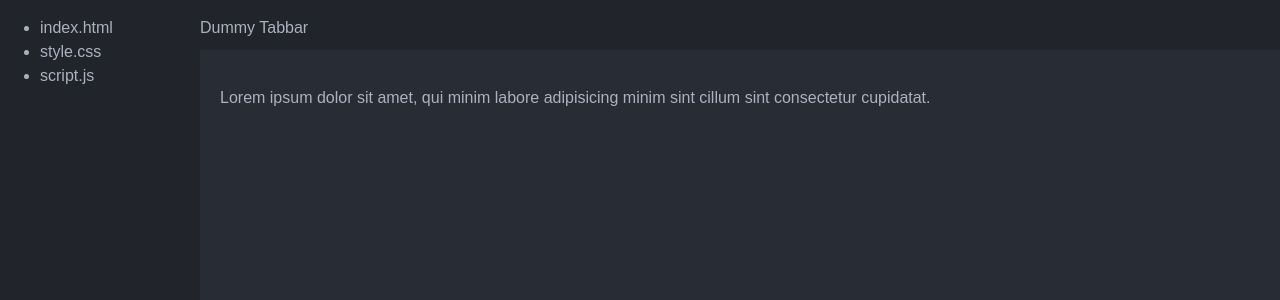
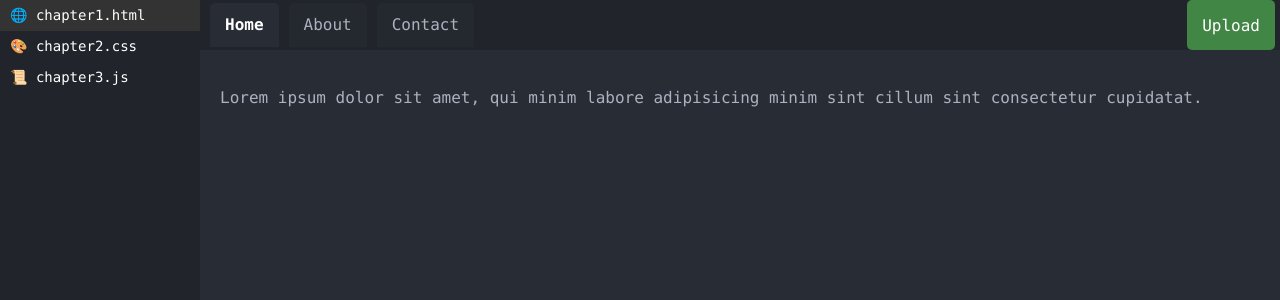
Before and after one commit to migamic/sneaky-reader, a React (Vite) app: page / in a window 1280 px wide. Shown: the top 300 px of the page. Built offline with nearby package versions, Linux system fonts and the light colour scheme.

Commit message:
Sidebar and Tabbar modified

```diff
--- a/src/App.css
+++ b/src/App.css
@@ -1,7 +1,7 @@
 body {
     margin: 0;
     padding: 0;
-    font-family: Arial, sans-serif;
+    font-family: Consolas, Menlo, DejaVu Sans Mono, Courier, Courier New;
     background-color: #282c34;
     color: #abb2bf;
 }
@@ -12,8 +12,30 @@ body {
     top: 0;
     bottom: 0;
     width: 200px;
+    overflow: auto;
     background-color: #21252b;
-    overflow: auto;
+}
+
+.side-list {
+    list-style: none;
+    padding: 0;
+    margin: 0;
+    height: 100%;
+}
+
+.side-item {
+    padding: 5px 10px;
+    cursor: pointer;
+    color: #ffffff;
+    font-size: 14px;
+}
+
+.side-item:hover {
+    padding: 5px 10px;
+    cursor: pointer;
+    color: #ffffff;
+    background-color: #333;
+    font-size: 14px;
 }
 
 .tab-bar {
@@ -24,7 +46,32 @@ body {
     height: 50px;
     background-color: #21252b;
     border-bottom: 1px solid #abb2bf;
+    display: flex;
+    justify-content: space-between;
 }
+
+.tab-list {
+    display: flex;
+    list-style: none;
+    padding: 5px;
+    margin: 0;
+    align-items: center;
+}
+
+.tab {
+    list-style: none;
+    padding: 10px 15px;
+    cursor: pointer;
+    border-radius: 5px 5px 0 0;
+    background-color: #24282f;
+    margin: 0 5px;
+  }
+
+.active-tab {
+    background-color: #282c34;
+    font-weight: bold;
+    color: #ffffff;
+  }
 
 .editor {
     position: absolute;
@@ -36,3 +83,13 @@ body {
     overflow: auto;
     padding: 20px;
 }
+
+.upload-btn {
+    padding: 10px 15px;
+    margin-right: 5px;
+    background-color: #428646;
+    color: #ffffff;
+    border: none;
+    cursor: pointer;
+    border-radius: 5px;
+}
--- a/src/App.jsx
+++ b/src/App.jsx
@@ -14,7 +14,7 @@ function App() {
   return (
     <>
       <BookContext.Provider value={text}>
-        <div className="tab-bar">
+        <div>
           <Tabbar />
         </div>
         <div className="sidebar">
--- a/src/Sidebar.jsx
+++ b/src/Sidebar.jsx
@@ -1,11 +1,33 @@
+import React, { useState } from 'react';
+
+// Example array of file names, replace or populate this dynamically as needed
+const files = ['chapter1.html', 'chapter2.css', 'chapter3.js'];
+
 const Sidebar = () => {
+  const [hoveredItem, setHoveredItem] = useState(null);
+
+  const getItemStyle = (itemName) => hoveredItem === itemName ? styles.fileItemHover : styles.fileItem;
+  const getFileEmoji = (fileName) => {
+    if (fileName.endsWith('.html')) return '🌐';
+    if (fileName.endsWith('.css')) return '🎨';
+    if (fileName.endsWith('.js')) return '📜';
+    return '📄'; // Default emoji
+  };
+
   return (
-    <ul className="file-list">
-      <li>index.html</li>
-      <li>style.css</li>
-      <li>script.js</li>
+    <ul className="side-list">
+      {files.map((file, index) => (
+        <li
+          key={index}
+          className="side-item"
+          onMouseEnter={() => setHoveredItem(file)}
+          onMouseLeave={() => setHoveredItem(null)}
+        >
+        {getFileEmoji(file)}   {file}
+        </li>
+      ))}
     </ul>
   );
 };
 
-export default Sidebar
+export default Sidebar;
--- a/src/Tabbar.jsx
+++ b/src/Tabbar.jsx
@@ -1,9 +1,32 @@
+import React, { useState } from 'react';
+
+// Example Tab Data
+const tabs = [
+  { id: 1, title: 'Home', content: 'Home Page' },
+  { id: 2, title: 'About', content: 'About Page' },
+  { id: 3, title: 'Contact', content: 'Contact Page' }
+];
+
 const Tabbar = () => {
+  const [activeTab, setActiveTab] = useState(tabs[0].id);
+
   return (
-    <p>
-    Dummy Tabbar
-    </p>
+    <div className="tab-bar">
+      <ul className='tab-list'>
+        {tabs.map((tab) => (
+          <li
+            key={tab.id}
+            className={`tab ${tab.id === activeTab ? "active-tab" : ""}`}
+            onClick={() => setActiveTab(tab.id)}
+          >
+            {tab.title}
+          </li>
+        ))}
+
+      </ul>
+      <button className="upload-btn">Upload</button> {/* Add a CSS class if needed */}
+    </div>
   );
 };
 
-export default Tabbar
+export default Tabbar;
```
